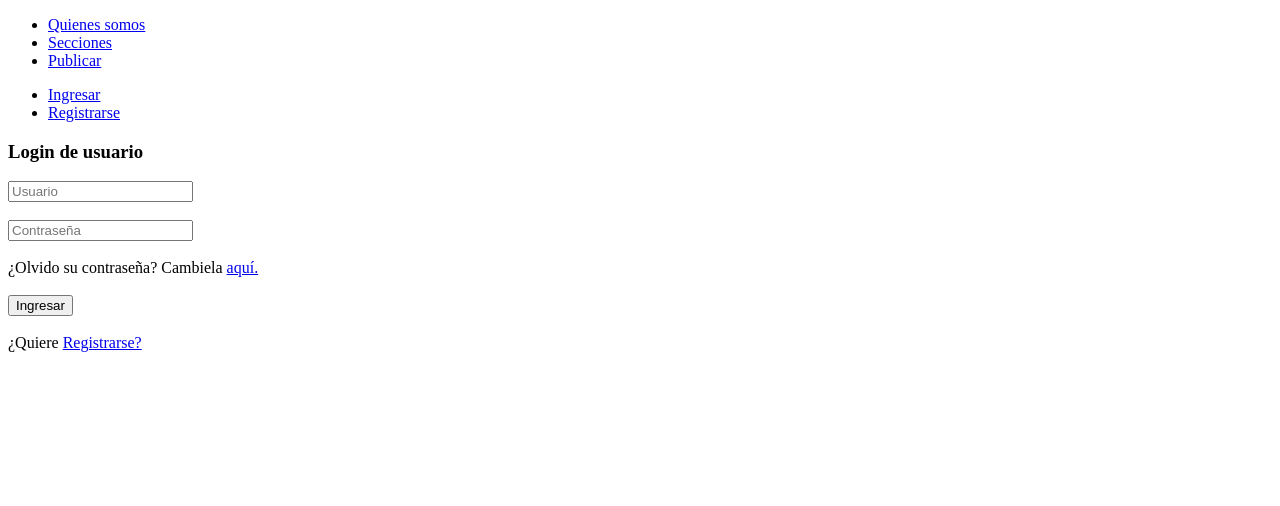
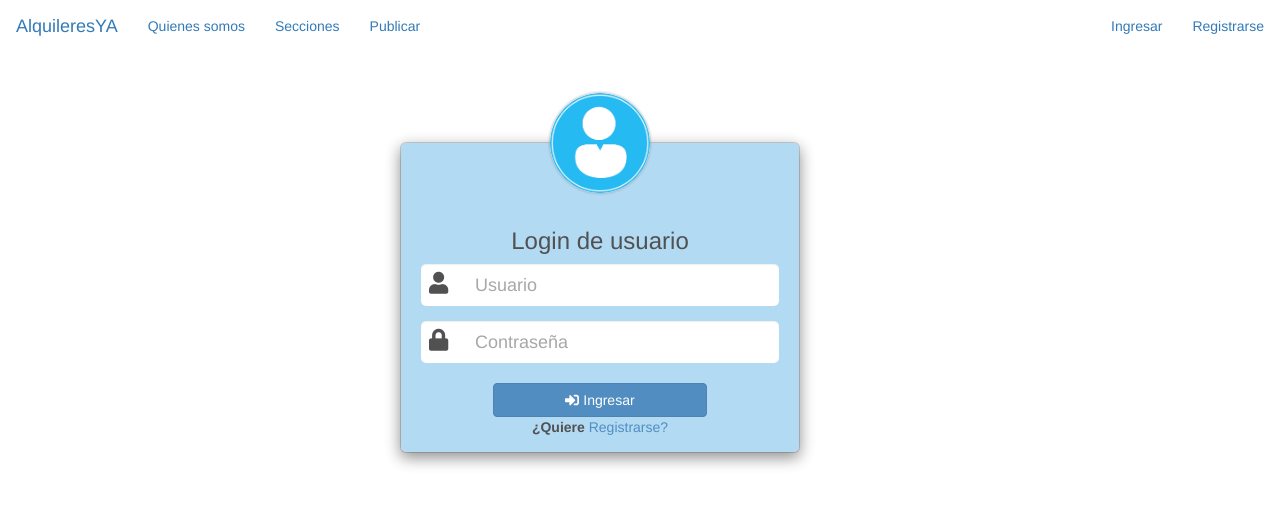
Before and after one commit to emilianososa93/IngenieriaWeb2019, a Django app: page /login/ in a window 1280 px wide. Shown: the top 506 px of the page. Run offline with Django 3.2, Linux system fonts and the light colour scheme; some libraries are stand-ins or nearby versions.

Commit message:
Registo/login con css

```diff
--- a/Login/urls.py
+++ b/Login/urls.py
@@ -1,6 +1,8 @@
 from django.contrib import admin
 from django.urls import path
 from django.conf.urls import include, url
+from django.conf.urls.static import static
+from django.conf import settings
 from . import views
 from .views import *
 from django.contrib.auth.views import LoginView
@@ -16,4 +18,4 @@ urlpatterns = [
     url('validacionmail/', views.validacionmail),
     url('registrar/', views.registrar, name = 'registrar'),
     url('nosotros/', views.nosotros, name = 'nosotros'),
-]
+]+ static(settings.STATIC_URL, document_root=settings.STATIC_ROOT)
--- a/ProyectoAlquileres/urls.py
+++ b/ProyectoAlquileres/urls.py
@@ -19,9 +19,8 @@ from django.conf.urls import include, url
 from django.conf.urls.static import static
 from django.conf import settings
 from Login.views import *
-from django.conf import settings
 
 urlpatterns = [
     path('admin/', admin.site.urls),
-    path('',include('Login.urls'))
+    path('',include('Login.urls')),
 ]
--- /dev/null
+++ b/static/static/css/index.css
@@ -0,0 +1,63 @@
+body{
+    background-size: cover;
+    justify-content:center
+}
+
+.main-section{
+    margin:0 auto;
+    margin-top:10%;
+    margin-left: 10%;
+    padding: 0;
+}
+
+.modal-content{
+    background-color: #a6d4f2;
+    opacity: .85;
+    padding: 0 20px;
+    position: relative;
+
+}
+.user-img{
+    margin-top: -50px;
+    margin-bottom: 35px;
+}
+
+.user-img img{
+    width: 100;
+    height: 100px;
+    box-shadow: 0px 0px 3px #848484;
+    border-radius: 50%;
+}
+
+.form-group input{
+    height: 42px;
+    font-size: 18px;
+    border:0;
+    padding-left: 54px;
+    border-radius: 5px;
+}
+
+.form-group::before{
+    font-family: "Font Awesome\ 5 Free";
+    position: absolute;
+    left: 28px;
+    font-size: 22px;
+    padding-top:4px;
+}
+
+.form-group#user-group::before{
+    content: "\f007";
+}
+
+.form-group#contrasena-group::before{
+    content: "\f023";
+}
+
+button{
+    width: 60%;
+    margin: 5px 0 25px;
+}
+
+.alert{
+    background-color: #a6d4f2;
+}
--- a/templates/base.html
+++ b/templates/base.html
@@ -4,46 +4,32 @@
 <head>
     <title>Alquilalo YA</title>
     <meta charset="UTF-8">
+    <link rel="stylesheet" href="https://maxcdn.bootstrapcdn.com/bootstrap/3.3.7/css/bootstrap.min.css">
 </head>
-<body id="page-top" class="index">
-            <div class="collapse navbar-collapse" >
-                <ul class="nav navbar-nav">
-                    <li>
-                        <a href="/nosotros/">Quienes somos</a>
-                    </li>
-                    <li>
-                        <a href="#">Secciones</a>
-                    </li>
-                    <li>
-                        <a href="#">Publicar</a>
-                    </li>
+<body>
+        <nav class="navbar navbar-dark bg-dark" >
+            <a class="navbar-brand page-scroll" href="/portada">AlquileresYA</a>
+            <div class="navbar-collapse collapse">
+                <ul class="nav navbar-nav navbar-left">
+                    <li><a href="/nosotros">Quienes somos</a></li>
+                    <li><a href="#" class="nav-link">Secciones</a></li>
+                    <li><a href="#" class="nav-link">Publicar</a></li >
                 </ul>
                 <ul class="nav navbar-nav navbar-right">
                     {% if request.user.is_superuser%}
-                        <li>
-                            <a href="/admin/">Administrador</a>
-                        </li>
+                        <li><a href="/admin/" class="nav-link">Administrador</a></li>
                     {% endif %}
 
                     {% if request.user.is_authenticated %}
-                        <li>
-                            <a href="">{{request.user.username}}</a>
-                        </li>
-                        <li>
-                            <a href="/logout/">Salir</a>
-                        </li>
+                        <li><a href="" class="nav-link">Usuario: {{request.user.username}}</a></li>
+                        <li><a href="/logout/" class="nav-link">Salir</a></li>
                     {% else %}
-                        <li>
-                            <a href="/login/">Ingresar</a>
-                        </li>
-                        <li>
-                            <a href="/registrar/">Registrarse</a>
-                        </li>
-
+                        <li><a href="/login/" class="nav-link">Ingresar</a></li>
+                        <li><a href="/registrar/" class="nav-link">Registrarse</a></li>
                     {% endif %}
                 </ul>
             </div>
-        <div class="container">
+        </nav>
 
         {% block content %}
 
--- a/templates/nosotros.html
+++ b/templates/nosotros.html
@@ -1,7 +1,8 @@
 {% extends 'base.html'%}
 {% block content %}
+{% load staticfiles %}
 <head>
-
+    <title>Mi primer Login</title>
 </head>
 <body>
 	<div>
--- a/templates/portada.html
+++ b/templates/portada.html
@@ -5,10 +5,10 @@
 {% block content %}
 {% load staticfiles %}
 <head>
-
+    <title>Portada</title>
 </head>
 <body>
-	<div class="row">
+	<div>
 		<h1>BIENVENIDO A LA PORTADA</h1>
 	</div>
 </body>
--- a/templates/registration/login.html
+++ b/templates/registration/login.html
@@ -1,46 +1,49 @@
 <!DOCTYPE html>
 {% extends 'base.html'%}
 {% load static %}
+{%load staticfiles%}
 {% block content %}
 <html>
 {% csrf_token%}
 <head>
+    <title>Mi primer Login</title>
+    <script src="https://ajax.googleapis.com/ajax/libs/jquery/3.3.1/jquery.min.js"></script>
+    <script src="https://maxcdn.bootstrapcdn.com/bootstrap/4.0.0/js/bootstrap.min.js"></script>
+    <link rel="stylesheet" href="https://use.fontawesome.com/releases/v5.0.8/css/solid.css">
+    <script src="https://use.fontawesome.com/releases/v5.0.7/js/all.js"></script>
+    <link rel="stylesheet" type="text/css" href="{% static 'static/css/index.css' %}">
 </head>
 <body>
-    <div>
-        <h3 class="panel-title">Login de usuario</h3>
+    <div class="modal-dialog text-center">
+        <div class="col-sm-8 main-section">
+            <div class="modal-content">
+                <div class=" col-12 user-img">
+                    <img src="{% static 'static/img/user.png' %}" />
                 </div>
                 <div>
-        <form role="form" method="post" id='form_login'>
+                    <h3>Login de usuario</h3>
+                </div>
+                <form method="post" class="col-12"  >
                 {% csrf_token %}
-            <div>
-                <span><i></i></span>
-                <input type="text" name="username" placeholder="Usuario">
+                    <div class="form-group" id="user-group">
+                        <input type="text"  class="form-control"  name="username" placeholder="Usuario" required="">
                     </div>
-            <br>
-            <div>
-                <input type="password" name="password" placeholder="Contraseña">
+                    <div class="form-group" id="contrasena-group">
+                        <input type="password"  class="form-control" name="password" placeholder="Contraseña" required="">
                     </div>
-            <br>
-            <div>¿Olvido su contraseña? Cambiela
-                <a href="#">aquí.</a>
+                    <button type="submit" class="btn btn-primary" name="login"><i class="fas fa-sign-in-alt"></i>   Ingresar</button>
+                    {% if form.errors %}
+                        <div class="alert alert-danger" role="alert">
+                          <strong class="alert_error">Usuario o contraseña invalido</strong>
                         </div>
-            <br>
-            <div>
-                <button type="submit" name="login"/>Ingresar</button>
-            </div>
-            <br>
-            <div >¿Quiere
+                    {% endif %}
+                    <div class="form-group" >
+                        <b>¿Quiere</b>
                         <a href="/registrar/">Registrarse?</a>
                     </div>
-            {% if messages %}
-                <ul class="messages">
-                    {% for message in messages %}
-                        <li class="{{ message.tags }}">{{ message }}</li>
-                    {% endfor %}
-                </ul>
-            {% endif %}
                 </form>
+            </div>
+        </div>
     </div>
 </body>
 </html>
--- a/templates/validacionmail.html
+++ b/templates/validacionmail.html
@@ -1,7 +1,7 @@
 {% extends 'base.html'%}
 {% block content %}
 <head>
-
+    <title>Mi primer Login</title>
 </head>
 <body>
 	<div>
```
Also changed, not shown: Login/forms.py (+6 -10 lines), Login/views.py (+13 -7 lines), ProyectoAlquileres/settings.py (+7 -0 lines), static/static/css/register.css (added, +72 -0 lines), templates/bienvenido.html (+9 -8 lines), templates/registrar.html (+30 -24 lines), db.sqlite3, static/static/img/user.png (added). Lines whose indentation alone changed are shown as unchanged.
